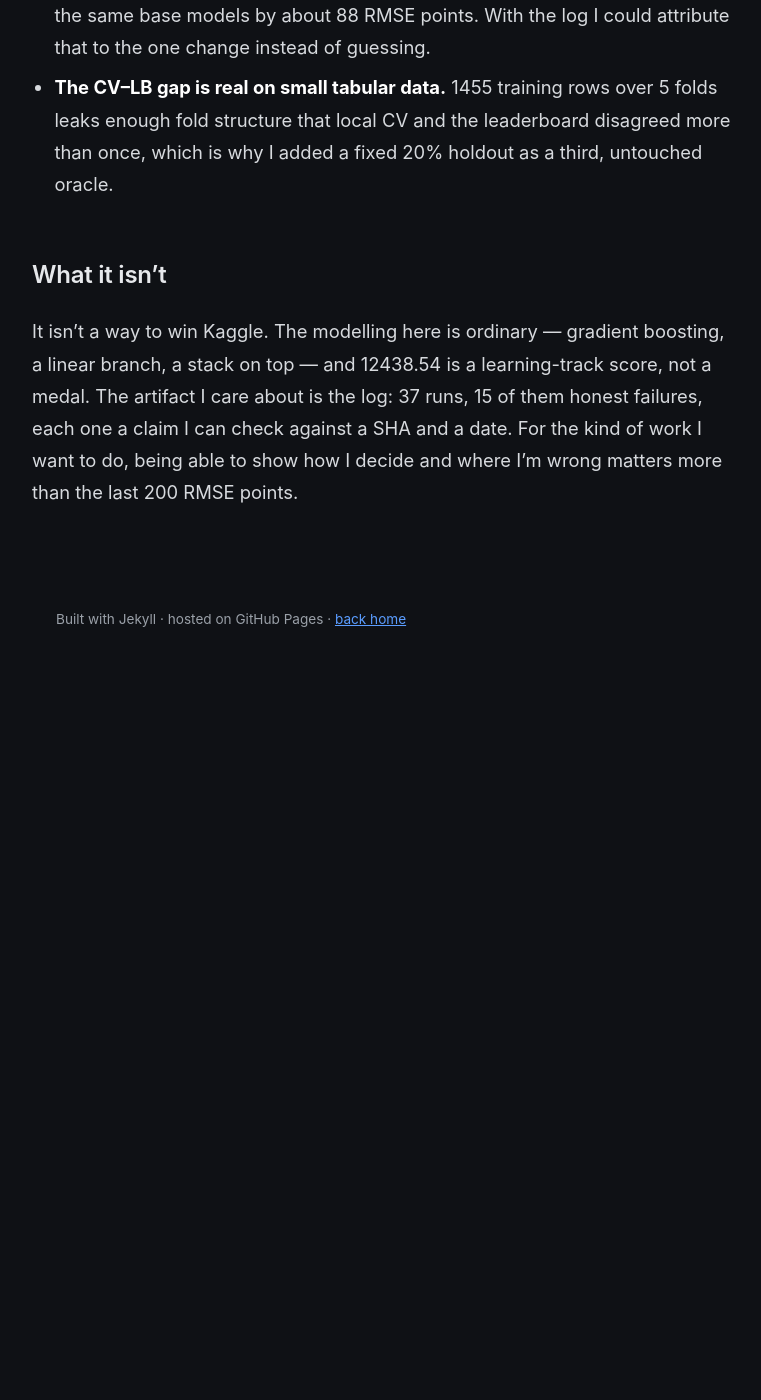
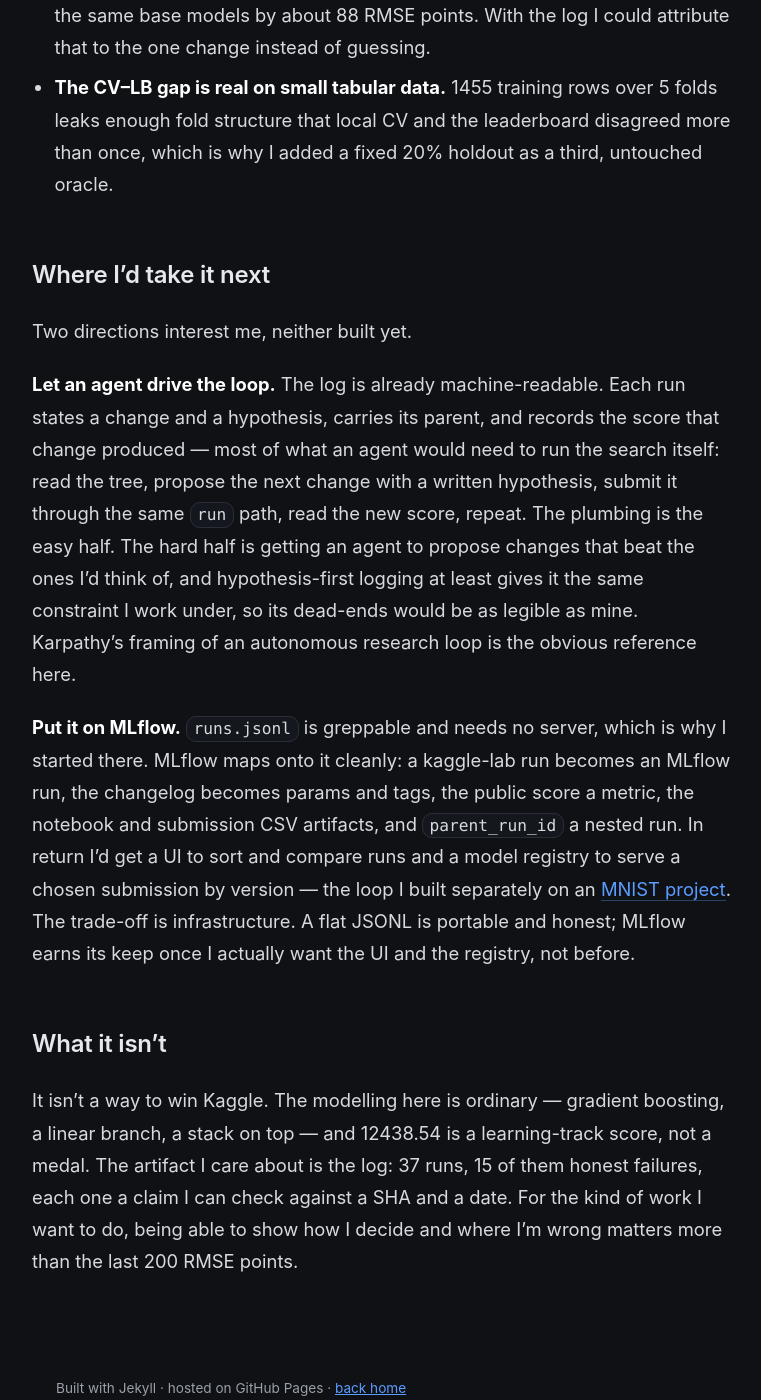
Before and after one commit to rp-playground/rp-playground.github.io, a Jekyll site: the page built from _writing/kaggle-lab.md, in a window 1280 px wide and 1400 px high, scrolled down 3837 px. Shown: the whole window, without its empty margins (258-1019 px from the left). Built offline with Jekyll 4.4.1, drawn with Linux system fonts in a browser that asks for light colours; before the commit the page ends 4532 px from its top, so only the background shows below that.

Commit message:
write-up(kaggle-lab): add 'where I'd take it next' — agent loop + MLflow
Co-Authored-By: Claude Opus 4.8 (1M context) <noreply@anthropic.com>

```diff
--- a/_writing/kaggle-lab.md
+++ b/_writing/kaggle-lab.md
@@ -118,6 +118,29 @@ A few things generalised past this one competition:
   leaks enough fold structure that local CV and the leaderboard disagreed more than
   once, which is why I added a fixed 20% holdout as a third, untouched oracle.
 
+## Where I'd take it next
+
+Two directions interest me, neither built yet.
+
+**Let an agent drive the loop.** The log is already machine-readable. Each run
+states a change and a hypothesis, carries its parent, and records the score that
+change produced — most of what an agent would need to run the search itself: read
+the tree, propose the next change with a written hypothesis, submit it through the
+same `run` path, read the new score, repeat. The plumbing is the easy half. The hard
+half is getting an agent to propose changes that beat the ones I'd think of, and
+hypothesis-first logging at least gives it the same constraint I work under, so its
+dead-ends would be as legible as mine. Karpathy's framing of an autonomous research
+loop is the obvious reference here.
+
+**Put it on MLflow.** `runs.jsonl` is greppable and needs no server, which is why I
+started there. MLflow maps onto it cleanly: a kaggle-lab run becomes an MLflow run,
+the changelog becomes params and tags, the public score a metric, the notebook and
+submission CSV artifacts, and `parent_run_id` a nested run. In return I'd get a UI to
+sort and compare runs and a model registry to serve a chosen submission by version —
+the loop I built separately on an [MNIST project](/writing/mnist-mlflow/). The
+trade-off is infrastructure. A flat JSONL is portable and honest; MLflow earns its
+keep once I actually want the UI and the registry, not before.
+
 ## What it isn't
 
 It isn't a way to win Kaggle. The modelling here is ordinary — gradient boosting,
```
